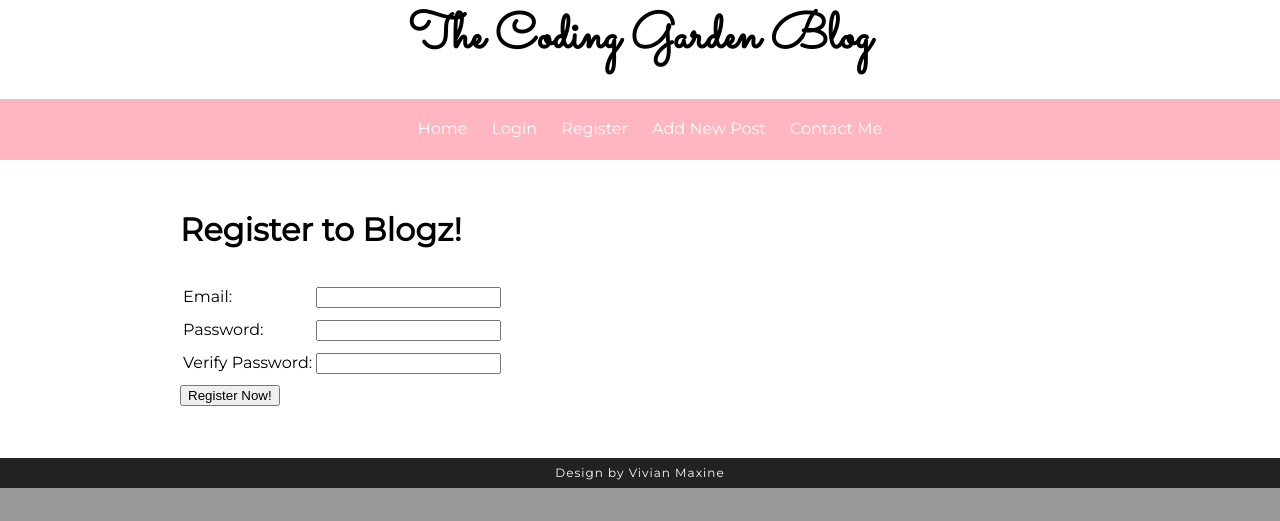
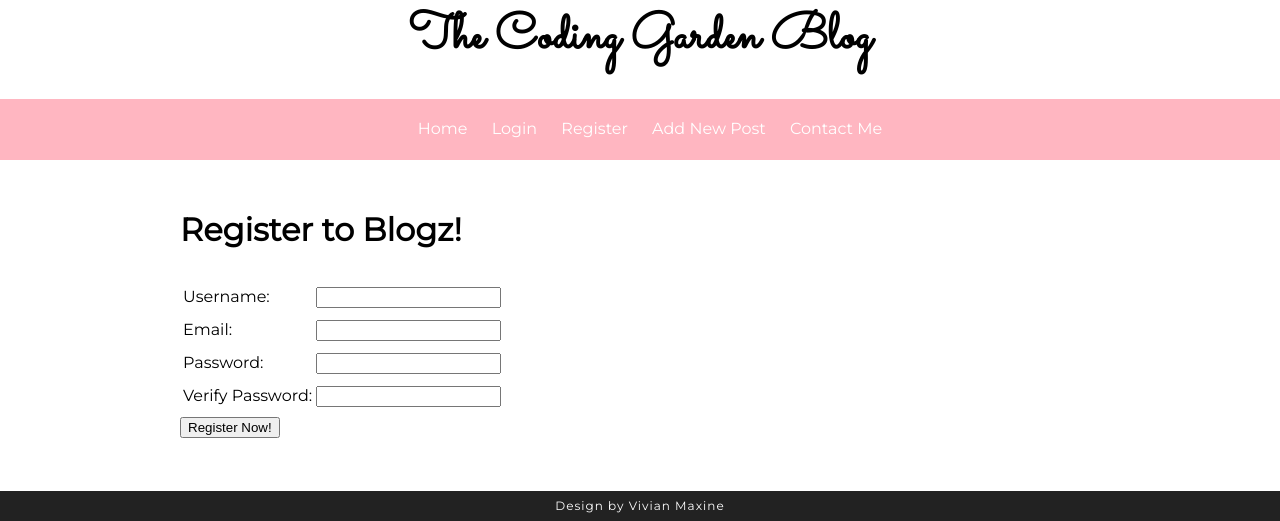
Before and after one commit to vivianmaxine/blogz, a Flask app: page /register in a window 1280 px wide. Shown: the part 817-1338 px from the top of the page. Before the commit the page ends 1305 px from the top, so only its background shows below. Run offline with Flask 2, Linux system fonts and the light colour scheme.

Commit message:
Updated the registration handler and template to include validation using flash messages

```diff
--- a/main.py
+++ b/main.py
@@ -15,11 +15,13 @@ app.secret_key = '&VAptc8mjJj^CL$S'
 
 class User(db.Model):
     id = db.Column(db.Integer, primary_key=True)
+    username = db.Column(db.String(120), unique=True)
     email = db.Column(db.String(120), unique=True)
     password = db.Column(db.String(120))
     blog_posts = db.relationship('BlogPost', backref='owner')
 
-    def __init__(self, email, password):
+    def __init__(self, username, email, password):
+        self.username = username
         self.email = email
         self.password = password
 
@@ -40,6 +42,23 @@ class BlogPost(db.Model):
 
 
 @app.route('/', methods=['POST', 'GET'])
+def index():
+    owner = User.query.filter_by(email=session['email']).first()
+
+    if request.method == 'POST':
+        post_title = request.form['title']
+        post_entry = request.form['entry']
+        new_post = BlogPost(
+            title=post_title, entry=post_entry, owner=owner)
+        db.session.add(new_post)
+        db.session.commit()
+
+    posts = BlogPost.query.filter_by(owner=owner).all()
+
+    return render_template('index.html', title="Blogz | Home", posts=posts)
+
+
+@app.route('/blog', methods=['POST', 'GET'])
 def blog():
     owner = User.query.filter_by(email=session['email']).first()
 
@@ -53,27 +72,47 @@ def blog():
 
     posts = BlogPost.query.filter_by(owner=owner).all()
 
-
-    return render_template('index.html', title="Blogz", posts=posts)
+    return render_template('blog.html', title="Blogz", posts=posts)
 
 
 @app.route('/register', methods=['POST', 'GET'])
 def register():
     if request.method == 'POST':
+        username = request.form['username']
         email = request.form['email']
         password = request.form['password']
         verify_pw = request.form['verify']
-        # TODO: VALIDATE THE DATA
-        existing_user = User.query.filter_by(email=email).first()
-        if not existing_user:
-            new_user = User(email, password)
-            db.session.add(new_user)
-            db.session.commit()
-            # TODO: REMEMBER THE USER
-            session['email'] = email
-            return redirect('/')
+
+    # TODO: VALIDATE THE DATA
+
+        if username == '' or email == '' or password == '' or verify_pw == '':
+            flash("Please fill in all form fields.", 'error')
         else:
-            return "<h1>User Already Exists! :(</h1>"
+            if len(username) > 2 and len(password) > 2:
+                if password == verify_pw:
+                    existing_user = User.query.filter_by(
+                        username=username).first()
+                    existing_user_email = User.query.filter_by(
+                        email=email).first()
+                    if not existing_user and not existing_user_email:
+                        new_user = User(username, email, password)
+                        db.session.add(new_user)
+                        db.session.commit()
+                        # TODO: REMEMBER THE USER
+                        session['username'] = username
+                        flash(
+                            "Congratulations! You have successfully created an account!\
+                            Log in below.", 'success')
+                        return redirect('/')
+                    else:
+                        flash("Username or email already exists.", 'error')
+                else:
+                    flash("Passwords do not match.", 'error')
+            else:
+                flash(
+                    "Username and password must be at least 3 \
+                    characters long.", 'error')
+
     return render_template('register.html')
 
 
@@ -87,12 +126,12 @@ def require_login():
 @app.route('/login', methods=['POST', 'GET'])
 def login():
     if request.method == 'POST':
-        email = request.form['email']
+        username = request.form['username']
         password = request.form['password']
-        user = User.query.filter_by(email=email).first()
+        user = User.query.filter_by(username=username).first()
         if user and user.password == password:
             # TODO: REMEMBER USER LOGGED IN
-            session['email'] = email
+            session['username'] = username
             # TODO: ADD VALIDATION
             flash("Success! You are Logged in.", 'success')
             return redirect('/')
@@ -125,7 +164,8 @@ def create_post():
             entry_error = 'Please enter content for your blog post.'
 
         if title_error == '' and entry_error == '':
-            new_post = BlogPost(title=new_post_title, entry=new_post_entry, owner=owner)
+            new_post = BlogPost(
+                title=new_post_title, entry=new_post_entry, owner=owner)
 
             db.session.add(new_post)
             db.session.commit()
--- a/templates/login.html
+++ b/templates/login.html
@@ -8,10 +8,10 @@
         <table>
             <tr>
                 <td>
-                    <label for="email">Email:</label>
+                    <label for="username">Username:</label>
                 </td>
                 <td>
-                    <input type="email" name="email" value="{{email}}">
+                    <input type="text" name="username" value="{{username}}">
                 </td>
             </tr>
             <tr>
--- a/templates/register.html
+++ b/templates/register.html
@@ -4,6 +4,13 @@
     <h1>Register to Blogz!</h1>
     <form action="/register" method="POST">
         <table>
+            <tr>
+                <td>
+                    <label for="username">Username:</label>
+                </td>
+                <td>
+                    <input type="text" name="username" value="{{entered_username}}">
+                </td>
             <tr>
                 <td>
                     <label for="email">Email:</label>
```
